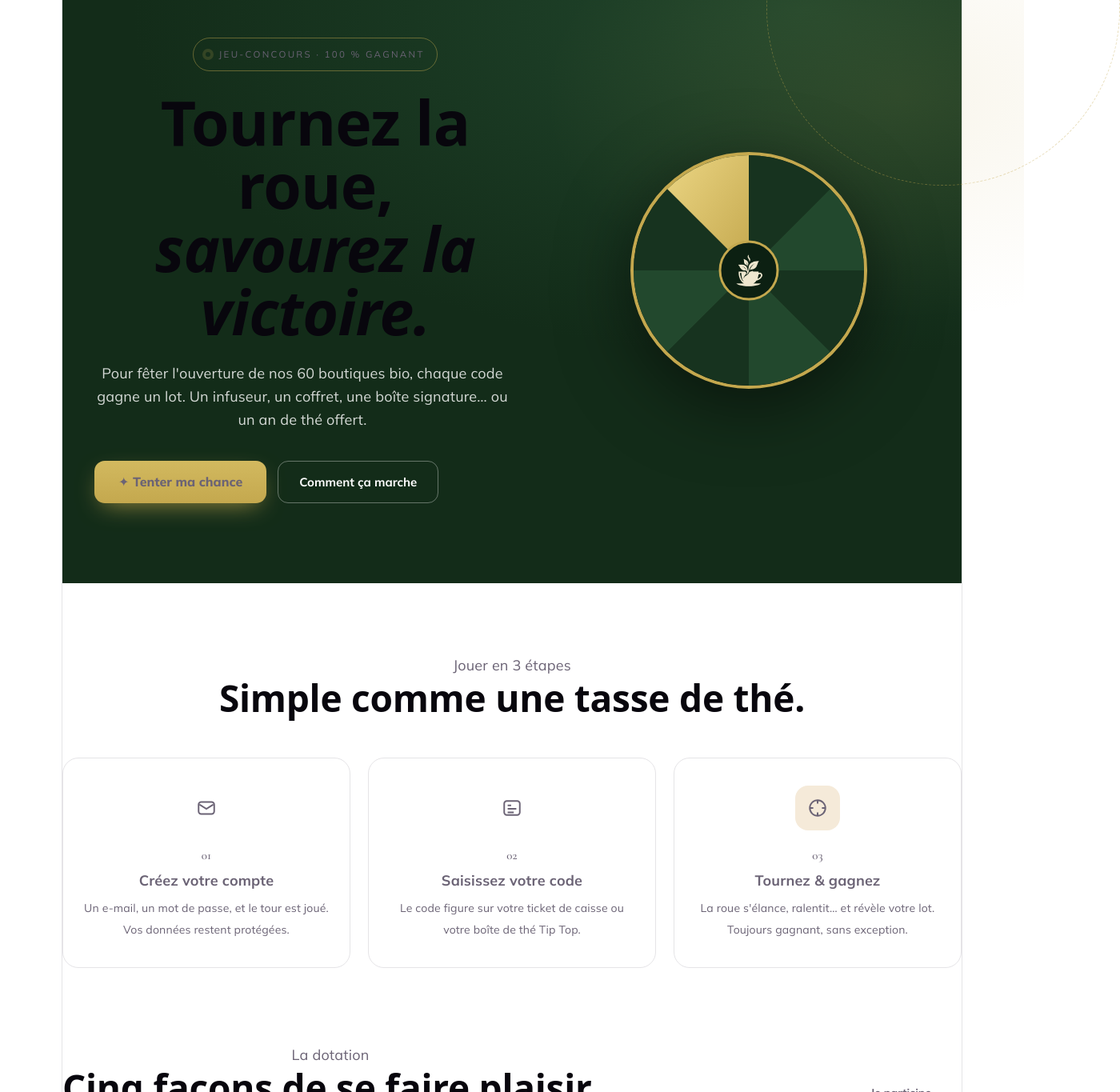
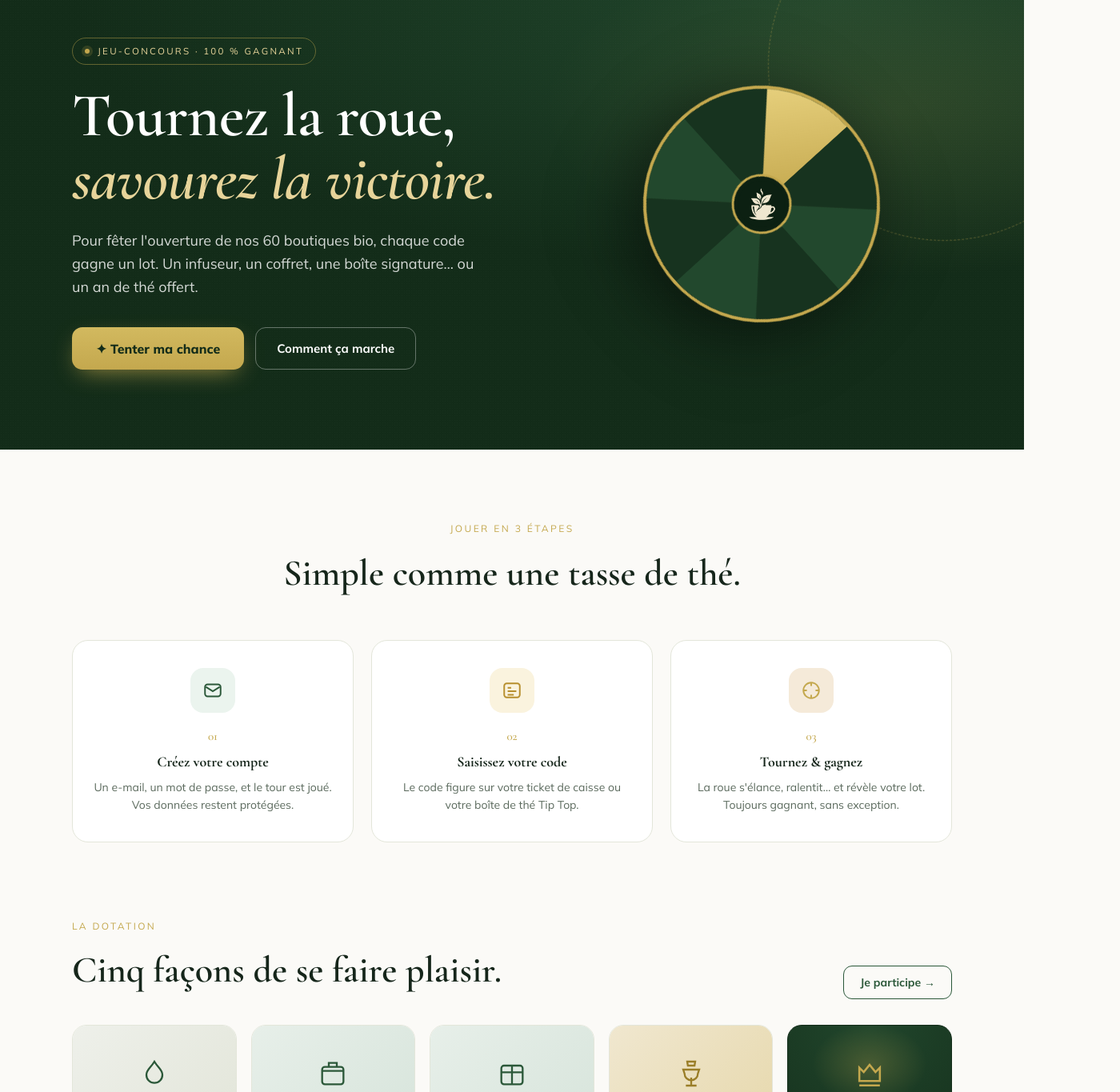
Before and after one commit to Fatima-9/furious-duck, a React (Vite) app in the folder frontend/: page / in a window 1280 px wide. Shown: the part 120-1485 px from the top of the page at 80% size, 1400 px wide, since content can reach past the window. Built offline with nearby package versions, Linux system fonts and the light colour scheme.

Commit message:
fixing front issues

```diff
--- a/frontend/src/data/prizes.js
+++ b/frontend/src/data/prizes.js
@@ -1,24 +1,11 @@
 export const PRIZES = [
-  {
-    name: "Un infuseur à thé",
-    value: "Cadeau de bienvenue",
-    tier: "Participation",
-  },
-  { name: "Une boîte de thé détox", value: "Valeur 39 €", tier: "Standard" },
-  { name: "Un coffret découverte", value: "Valeur 39 €", tier: "Standard" },
-  { name: "Une boîte de thé signature", value: "Valeur 69 €", tier: "Premium" },
-  { name: "Un an de thé offert", value: "Valeur 360 €", tier: "Grand prix" },
+  { name: 'Un infuseur à thé', value: 'Cadeau de bienvenue', tier: 'Participation' },
+  { name: 'Une boîte de thé détox', value: 'Valeur 39 €', tier: 'Standard' },
+  { name: 'Un coffret découverte', value: 'Valeur 39 €', tier: 'Standard' },
+  { name: 'Une boîte de thé signature', value: 'Valeur 69 €', tier: 'Premium' },
+  { name: 'Un an de thé offert', value: 'Valeur 360 €', tier: 'Grand prix' },
 ];
 
 export const SEGMENT_TO_PRIZE = [0, 1, 2, 3, 0, 1, 2, 4];
 
-export const SEGMENT_LABELS = [
-  "Infuseur",
-  "39€",
-  "Coffret",
-  "69€",
-  "Infuseur",
-  "39€",
-  "Coffret",
-  "1 AN ✦",
-];
+export const SEGMENT_LABELS = ['Infuseur', '39€', 'Coffret', '69€', 'Infuseur', '39€', 'Coffret', '1 AN ✦'];
--- a/frontend/src/index.css
+++ b/frontend/src/index.css
@@ -1,111 +1,211 @@
 :root {
-  --text: #6b6375;
-  --text-h: #08060d;
-  --bg: #fff;
-  --border: #e5e4e7;
-  --code-bg: #f4f3ec;
-  --accent: #aa3bff;
-  --accent-bg: rgba(170, 59, 255, 0.1);
-  --accent-border: rgba(170, 59, 255, 0.5);
-  --social-bg: rgba(244, 243, 236, 0.5);
-  --shadow:
-    rgba(0, 0, 0, 0.1) 0 10px 15px -3px, rgba(0, 0, 0, 0.05) 0 4px 6px -2px;
+  --green: #2b5839;
+  --green2: #21462c;
+  --green3: #132c19;
+  --gold: #c4a84e;
+  --gold-soft: #e7d49a;
+  --paper: #fbfaf7;
+  --paper2: #f3f1e8;
+  --ink: #16261b;
+  --ink-soft: #2a382d;
+  --muted: #5b6a5d;
+  --border: #e3e6da;
+  --border-strong: #cdd3c2;
+  --surface: #ffffff;
+  --success: #2f7d53;
+  --success-bg: #ebf4ee;
+  --error: #b04a32;
+  --error-bg: #faeeea;
+  --warn: #b78f2e;
+  --warn-bg: #faf3de;
+  --info: #3c6e64;
+  --info-bg: #eaf1ee;
 
-  --sans: system-ui, 'Segoe UI', Roboto, sans-serif;
-  --heading: system-ui, 'Segoe UI', Roboto, sans-serif;
-  --mono: ui-monospace, Consolas, monospace;
+  color-scheme: light;
+}
 
-  font: 18px/145% var(--sans);
-  letter-spacing: 0.18px;
-  color-scheme: light dark;
-  color: var(--text);
-  background: var(--bg);
-  font-synthesis: none;
-  text-rendering: optimizeLegibility;
+* {
+  box-sizing: border-box;
+}
+
+html,
+body {
+  margin: 0;
+  padding: 0;
+}
+
+body {
+  font-family: 'Mulish', system-ui, sans-serif;
+  color: var(--ink);
+  background: var(--paper);
   -webkit-font-smoothing: antialiased;
-  -moz-osx-font-smoothing: grayscale;
+  line-height: 1.55;
+}
 
-  @media (max-width: 1024px) {
-    font-size: 16px;
+#root {
+  min-height: 100vh;
+  display: flex;
+  flex-direction: column;
+}
+
+::selection {
+  background: var(--gold);
+  color: var(--green3);
+}
+
+input,
+button,
+textarea,
+select {
+  font-family: inherit;
+}
+
+h1,
+h2,
+h3 {
+  font-family: 'Cormorant Garamond', serif;
+}
+
+a {
+  color: inherit;
+}
+
+summary::-webkit-details-marker {
+  display: none;
+}
+
+/* keyframes */
+@keyframes ttt-fadeup {
+  from {
+    opacity: 0;
+    transform: translateY(16px);
+  }
+  to {
+    opacity: 1;
+    transform: none;
+  }
+}
+@keyframes ttt-scalein {
+  from {
+    opacity: 0;
+    transform: scale(0.92);
+  }
+  to {
+    opacity: 1;
+    transform: none;
+  }
+}
+@keyframes ttt-halo {
+  to {
+    transform: rotate(360deg);
+  }
+}
+@keyframes ttt-spin {
+  to {
+    transform: rotate(360deg);
+  }
+}
+@keyframes ttt-shimmer {
+  from {
+    background-position: -180% 0;
+  }
+  to {
+    background-position: 180% 0;
+  }
+}
+@keyframes ttt-bar {
+  from {
+    transform: scaleX(0);
+  }
+  to {
+    transform: scaleX(1);
+  }
+}
+@keyframes ttt-pulse {
+  0%,
+  100% {
+    opacity: 0.35;
+  }
+  50% {
+    opacity: 1;
+  }
+}
+@keyframes ttt-float {
+  0%,
+  100% {
+    transform: translateY(0);
+  }
+  50% {
+    transform: translateY(-7px);
+  }
+}
+@keyframes ttt-toast {
+  from {
+    opacity: 0;
+    transform: translate(-50%, 14px) scale(0.96);
+  }
+  to {
+    opacity: 1;
+    transform: translate(-50%, 0) scale(1);
+  }
+}
+@keyframes ttt-spark {
+  0% {
+    opacity: 0;
+    transform: translate(0, 0) scale(0.2);
+  }
+  20% {
+    opacity: 1;
+  }
+  100% {
+    opacity: 0;
+    transform: translate(var(--dx), var(--dy)) scale(1);
   }
 }
 
-@media (prefers-color-scheme: dark) {
-  :root {
-    --text: #9ca3af;
-    --text-h: #f3f4f6;
-    --bg: #16171d;
-    --border: #2e303a;
-    --code-bg: #1f2028;
-    --accent: #c084fc;
-    --accent-bg: rgba(192, 132, 252, 0.15);
-    --accent-border: rgba(192, 132, 252, 0.5);
-    --social-bg: rgba(47, 48, 58, 0.5);
-    --shadow:
-      rgba(0, 0, 0, 0.4) 0 10px 15px -3px, rgba(0, 0, 0, 0.25) 0 4px 6px -2px;
-  }
-
-  #social .button-icon {
-    filter: invert(1) brightness(2);
+@media (prefers-reduced-motion: reduce) {
+  * {
+    animation-duration: 0.001ms !important;
+    animation-iteration-count: 1 !important;
+    transition-duration: 0.001ms !important;
   }
 }
 
-body {
-  margin: 0;
+/* layout helpers reused across pages */
+.ttt-section {
+  max-width: 1180px;
+  margin: 0 auto;
+  padding: 56px 40px;
+}
+.ttt-section--narrow {
+  max-width: 900px;
+}
+.ttt-section--tight {
+  max-width: 820px;
+}
+.ttt-eyebrow {
+  font-size: 12px;
+  letter-spacing: 0.2em;
+  text-transform: uppercase;
+  color: var(--gold);
+  margin-bottom: 10px;
+}
+.ttt-grain {
+  position: absolute;
+  inset: 0;
+  opacity: 0.5;
+  background-image: radial-gradient(rgba(255, 255, 255, 0.04) 0.5px, transparent 0.6px);
+  background-size: 3px 3px;
+  pointer-events: none;
+}
+.ttt-hero-dark {
+  position: relative;
+  overflow: hidden;
+  color: #fff;
 }
 
-#root {
-  width: 1126px;
-  max-width: 100%;
-  margin: 0 auto;
-  text-align: center;
-  border-inline: 1px solid var(--border);
-  min-height: 100svh;
-  display: flex;
-  flex-direction: column;
-  box-sizing: border-box;
-}
-
-h1,
-h2 {
-  font-family: var(--heading);
-  font-weight: 500;
-  color: var(--text-h);
-}
-
-h1 {
-  font-size: 56px;
-  letter-spacing: -1.68px;
-  margin: 32px 0;
-  @media (max-width: 1024px) {
-    font-size: 36px;
-    margin: 20px 0;
+@media (max-width: 720px) {
+  .ttt-section {
+    padding: 40px 20px;
   }
 }
-h2 {
-  font-size: 24px;
-  line-height: 118%;
-  letter-spacing: -0.24px;
-  margin: 0 0 8px;
-  @media (max-width: 1024px) {
-    font-size: 20px;
-  }
-}
-p {
-  margin: 0;
-}
-
-code,
-.counter {
-  font-family: var(--mono);
-  display: inline-flex;
-  border-radius: 4px;
-  color: var(--text-h);
-}
-
-code {
-  font-size: 15px;
-  line-height: 135%;
-  padding: 4px 8px;
-  background: var(--code-bg);
-}
```
Also changed, not shown: 1 other file (tests, documents, lock files or other folders).
